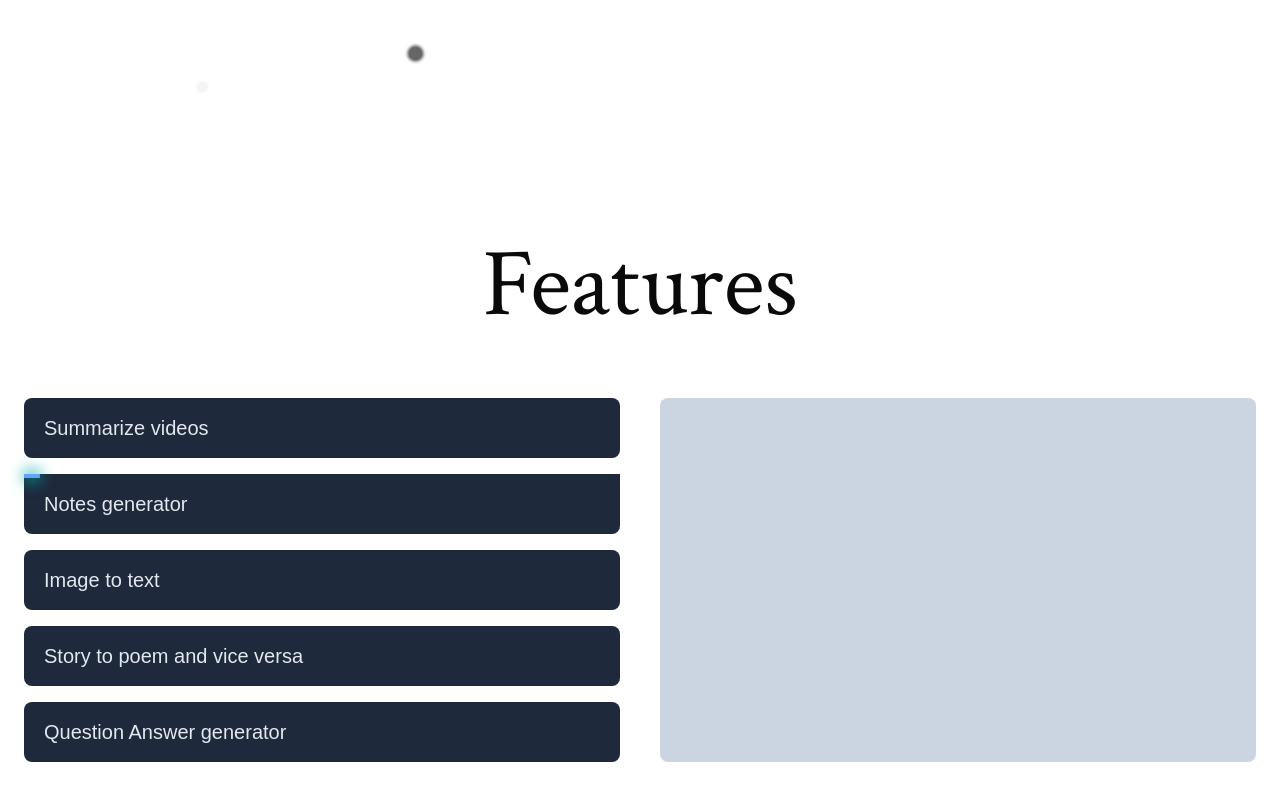
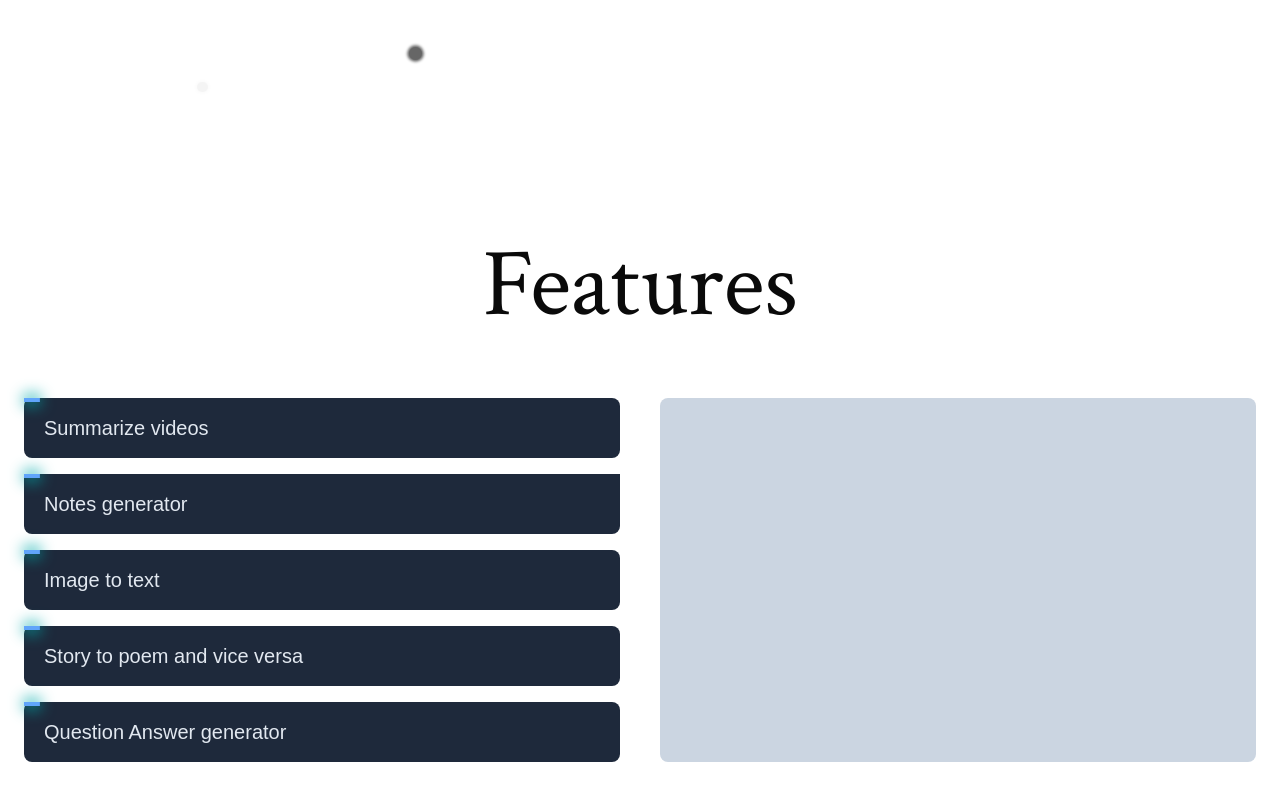
Before and after one commit to Lavya-Thapar/Textify, a Next.js app in the folder frontend/: page / in a window 1280 px wide. Shown: the part 700-1500 px from the top of the page. Built offline with nearby package versions, Linux system fonts and the light colour scheme; a web font is replaced by a local one.

Commit message:
small bug

```diff
--- a/frontend/src/app/components/home/FeaturesCarousel.tsx
+++ b/frontend/src/app/components/home/FeaturesCarousel.tsx
@@ -166,7 +166,7 @@ const FeaturesCarousel = () => {
                 <div
                   aria-hidden="true"
                   className={cn(
-                    "absolute top-0 left-0 right-0 h-1 bg-blue-400",
+                    "hidden sm:block absolute top-0 left-0 right-0 h-1 bg-blue-400",
                     { hidden: selected !== idx }
                   )}
                   style={{
```
